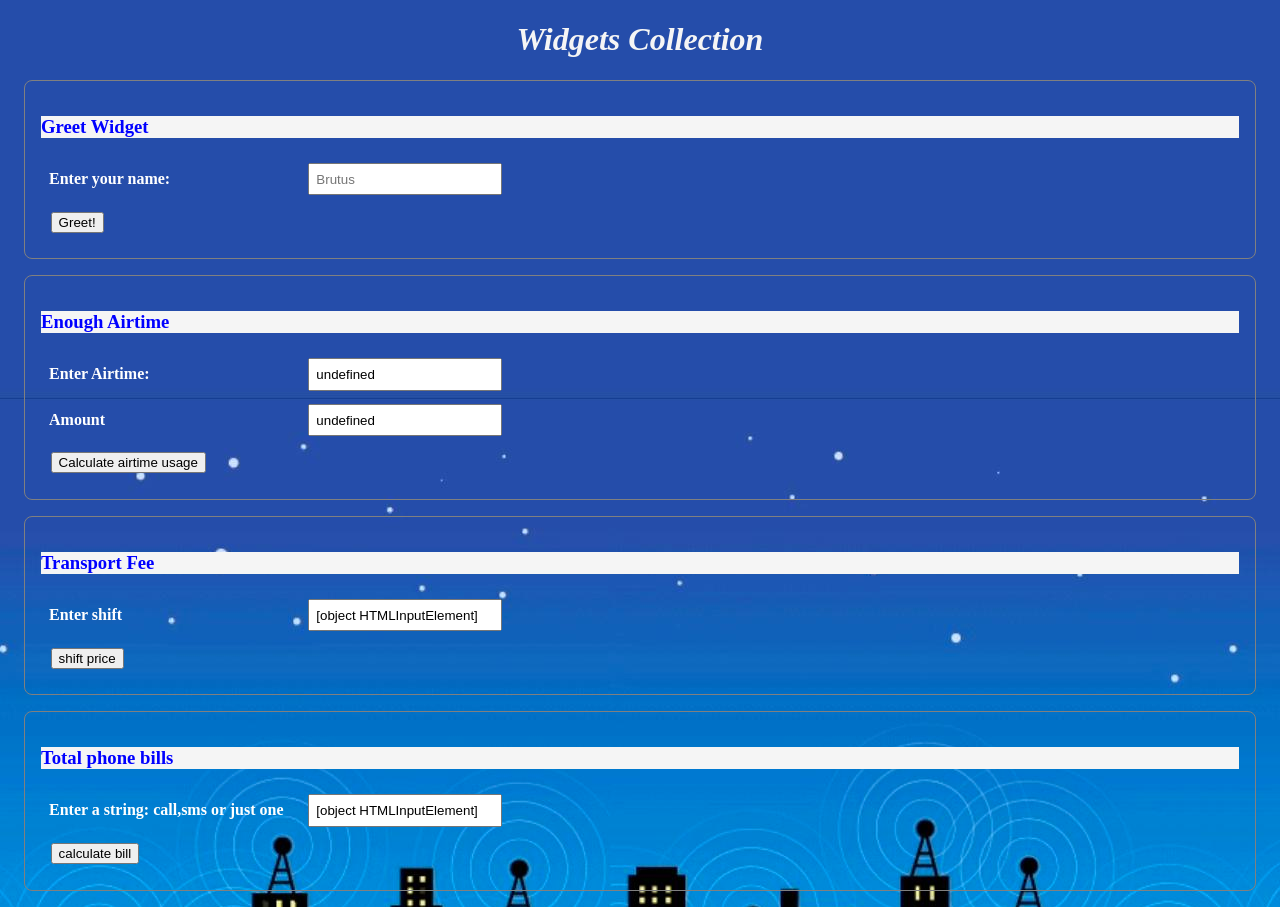
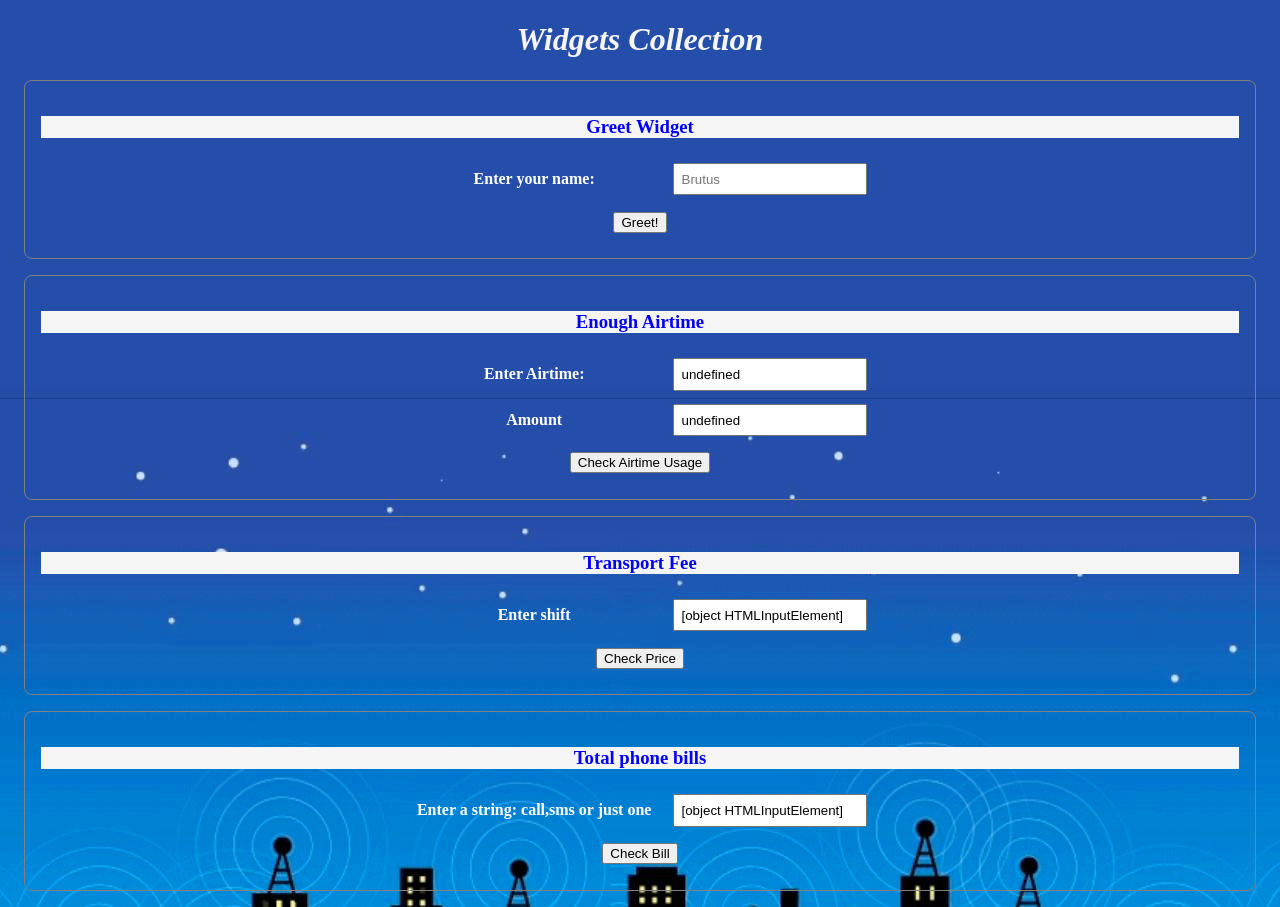
Before and after one commit to Brutus221/Alpine-Js-Widgets-Bootcamp, a plain HTML site: page index.html in a window 1280 px wide. Drawn offline with nearby package versions, Linux system fonts and the light colour scheme; a script that the page names is missing.

Commit message:
added some changes on my code

```diff
--- a/index.html
+++ b/index.html
@@ -26,7 +26,7 @@
     <div class="widgets">
 
         <div class="widget" x-data="greetwidget">
-            <h3 style="background-color: whitesmoke; color: blue; size: 35em;">Greet Widget</h3>
+            <h3 style="background-color: whitesmoke; color: blue; size: 35em;text-align: center;">Greet Widget</h3>
             <div x-show="message.length > 0" class="message" x-text="message">
                 You will be greeted here.....
             </div>
@@ -39,7 +39,7 @@
         </div>
 
         <div class="widget" x-data="enoughairtime">
-            <h3 style="background-color: whitesmoke; color: blue; size: 35em;">Enough Airtime</h3>
+            <h3 style="background-color: whitesmoke; color: blue; size: 35em;text-align: center;">Enough Airtime</h3>
 
             <div x-show="airtimeMessage.length > 0" class="message" x-text="airtimeMessage">
                 Airtime message will be displayed here...
@@ -54,19 +54,19 @@
                 <input type="text" placeholder="20" x-model="airtime" id="amount">
             </div>
             <div class="cont">
-                <button x-on:click="Calculate">Calculate airtime usage</button>
+                <button x-on:click="Calculate">Check Airtime Usage</button>
             </div>
         </div>
 
         <div class="widget" x-data="transportwidget">
-            <h3 style="background-color: whitesmoke; color: blue; size: 35em;">Transport Fee</h3>
+            <h3 style="background-color: whitesmoke; color: blue; size: 35em;text-align: center;">Transport Fee</h3>
             <div x-show="shiftMessage.length > 0" class="message" x-text="shiftMessage">
                 shift price will be displayed here....
             </div>
             <div class="input"><label for="shift">Enter shift</label>
                 <input type="text" placeholder="morning/afternoon/night"  x-model="shift" id="shift">
             </div>
-            <div class="cont"><button x-on:click="shiftprice">shift price</button></div>
+            <div class="cont"><button x-on:click="shiftprice">Check Price</button></div>
         </div>
 
         <div class="widget" x-data="totalphonewidget">
@@ -78,7 +78,7 @@
                 <label for="bill">Enter a string: call,sms or just one </label>
                 <input type="text" placeholder="call,sms" x-model="bill" id="bill">
             </div>
-            <div class="cont"><button x-on:click="phoneBill">calculate bill</button></div>
+            <div class="cont"><button x-on:click="phoneBill">Check Bill</button></div>
 
         </div>
 
--- a/style.css
+++ b/style.css
@@ -30,6 +30,7 @@
     margin: 1em;
     padding: 1em;
     border-radius: 0.5em;
+    text-align: center;
 }
 h1{
     text-align: center;
```
